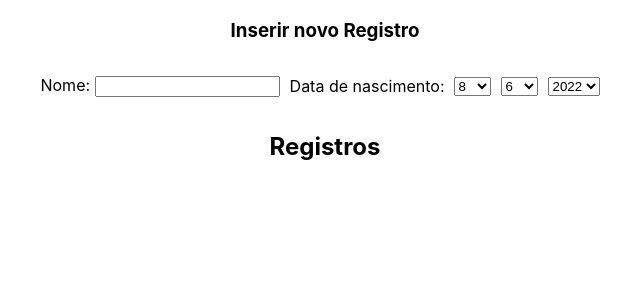
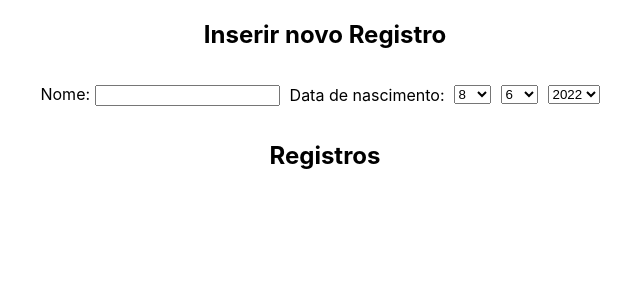
Before and after one commit to GabrielPinheiroMatiucci/RegistroSimples, a React (Create React App) app in the folder front-end/: page / in a window 1280 px wide. Shown: the top 300 px of the page, without its empty margins (315-955 px from the left). Built offline with nearby package versions, Linux system fonts and the light colour scheme.

Commit message:
Atualiza o style.

```diff
--- a/front-end/src/components/Header.jsx
+++ b/front-end/src/components/Header.jsx
@@ -17,7 +17,7 @@ function Header() {
 
   return (
     <header className="header">
-      <h3>Inserir novo Registro</h3>
+      <h2>Inserir novo Registro</h2>
       <nav className="navbar">
         <label htmlFor="fullName" className="margin-right">
           Nome:&nbsp;
```
